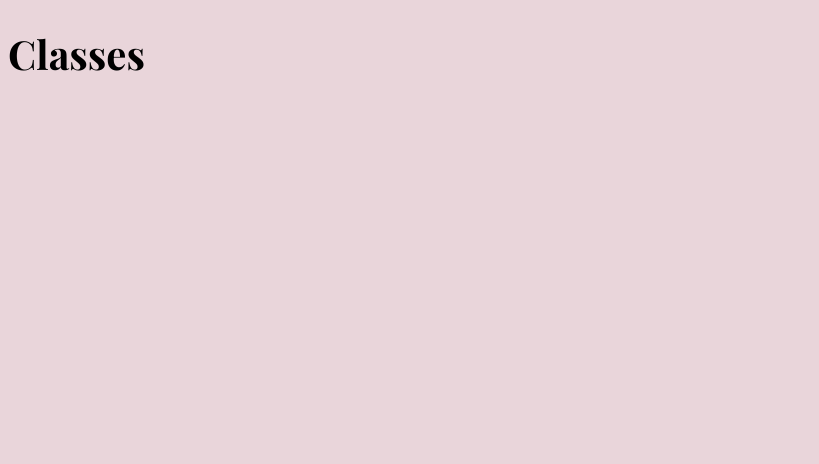
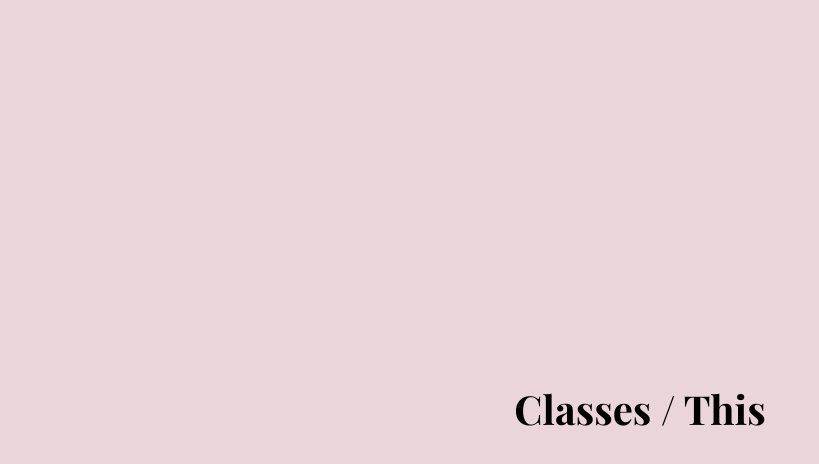
Before and after one commit to luv-jeri/classes, a plain HTML site: page index.html in a window 1280 px wide. Shown: the whole page, without its empty margins (0-819 px from the left). Drawn offline with nearby package versions, Linux system fonts and the light colour scheme; a web font is replaced by a local one.

Commit message:
this basics

```diff
--- a/index.html
+++ b/index.html
@@ -18,15 +18,20 @@
             background-color: #E9D5DA;
             font-family: 'Playfair Display';
             font-size: 20px;
-
+            display: flex;
+            flex-direction: column;
+            justify-content: center;
+            align-items: center;
+            height: 100vh;
         }
     </style>
 </head>
 
 <body>
 
-    <h1>Classes</h1>
-    <script type="module" src="index.js"></script>
+    <h1>Classes / This</h1>
+    <div id="card"></div>
+    <script src="index.js"></script>
 </body>
 
 </html>
```
Also changed, not shown: index.js (+140 -82 lines).
